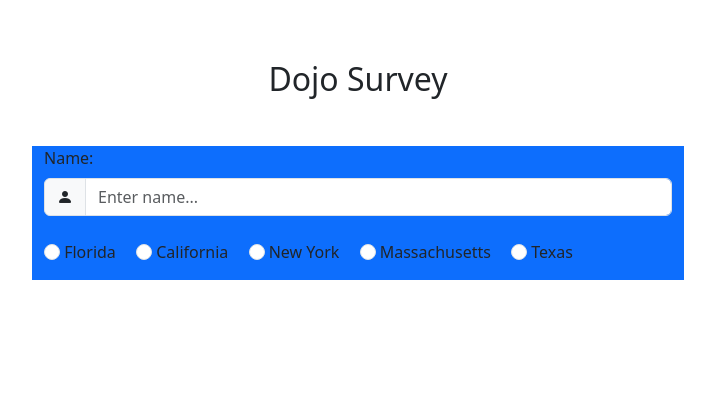
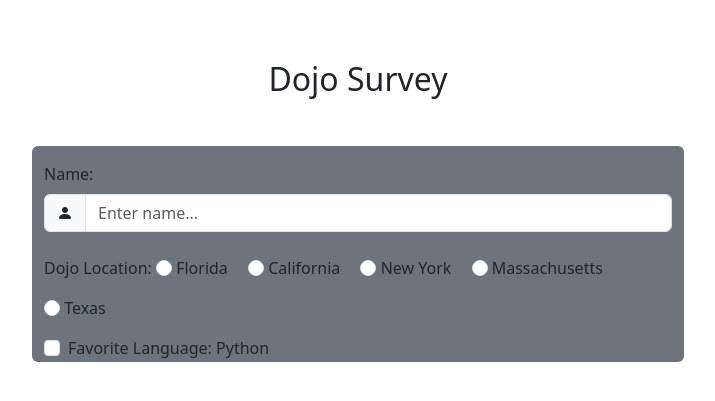
Before and after one commit to igutierrez04/dojo_survey_assignment, a Python web app: template templates/index.html in a window 1280 px wide. Shown: the top 401 px of that part, without its empty margins (282-997 px from the left). Run offline with Jinja, Linux system fonts and the light colour scheme; the template is opened without the code that fills it, so the values that code supplies are empty; the page is wider than the window, and the part outside it is not shown.

Commit message:
finished radio buttons, started on checked buttons

```diff
--- a/templates/index.html
+++ b/templates/index.html
@@ -23,7 +23,7 @@
 
         <div class="row justify-content-center my-5">
 
-            <div class="col-lg-6 bg-primary">
+            <div class="col-lg-6 bg-secondary rounded pt-3">
                 <!-- form -->
                 <form action="">
                     <label for="name" class="form-label">Name:</label>
@@ -33,26 +33,33 @@
                         </span>
                         <input type="text" id="name" class="form-control" placeholder="Enter name...">
                     </div>
-
+                    <!-- radios -->
                     <div class="form-check-inline pb-3">
-                        <input type="radio" class="form-check-input" name="location1">
+                        <span>Dojo Location:</span>
+                        <input type="radio" class="form-check-input" id="location1" name="locations">
                         <label for="location1" class="form-check-label">Florida</label>
                     </div>
                     <div class="form-check-inline pb-3">
-                        <input type="radio" class="form-check-input" name="location2">
+                        <input type="radio" class="form-check-input" id="location2" name="locations">
                         <label for="location2" class="form-check-label">California</label>
                     </div>
                     <div class="form-check-inline pb-3">
-                        <input type="radio" class="form-check-input" name="location3">
+                        <input type="radio" class="form-check-input" id="location3" name="locations">
                         <label for="location3" class="form-check-label">New York</label>
                     </div>
                     <div class="form-check-inline pb-3">
-                        <input type="radio" class="form-check-input" name="location4">
+                        <input type="radio" class="form-check-input" id="location4" name="locations">
                         <label for="location4" class="form-check-label">Massachusetts</label>
                     </div>
                     <div class="form-check-inline pb-3">
-                        <input type="radio" class="form-check-input" name="location5">
+                        <input type="radio" class="form-check-input" id="location5" name="locations">
                         <label for="location5" class="form-check-label">Texas</label>
+                    </div>
+                    <!-- checks -->
+                    <div class="form-check">
+                        <span>Favorite Language:</span>
+                        <input type="checkbox" class="form-check-input" id="option1" name="language">
+                        <label for="option1" class="form-check-label">Python</label>
                     </div>
                 </form>
             </div>
```
